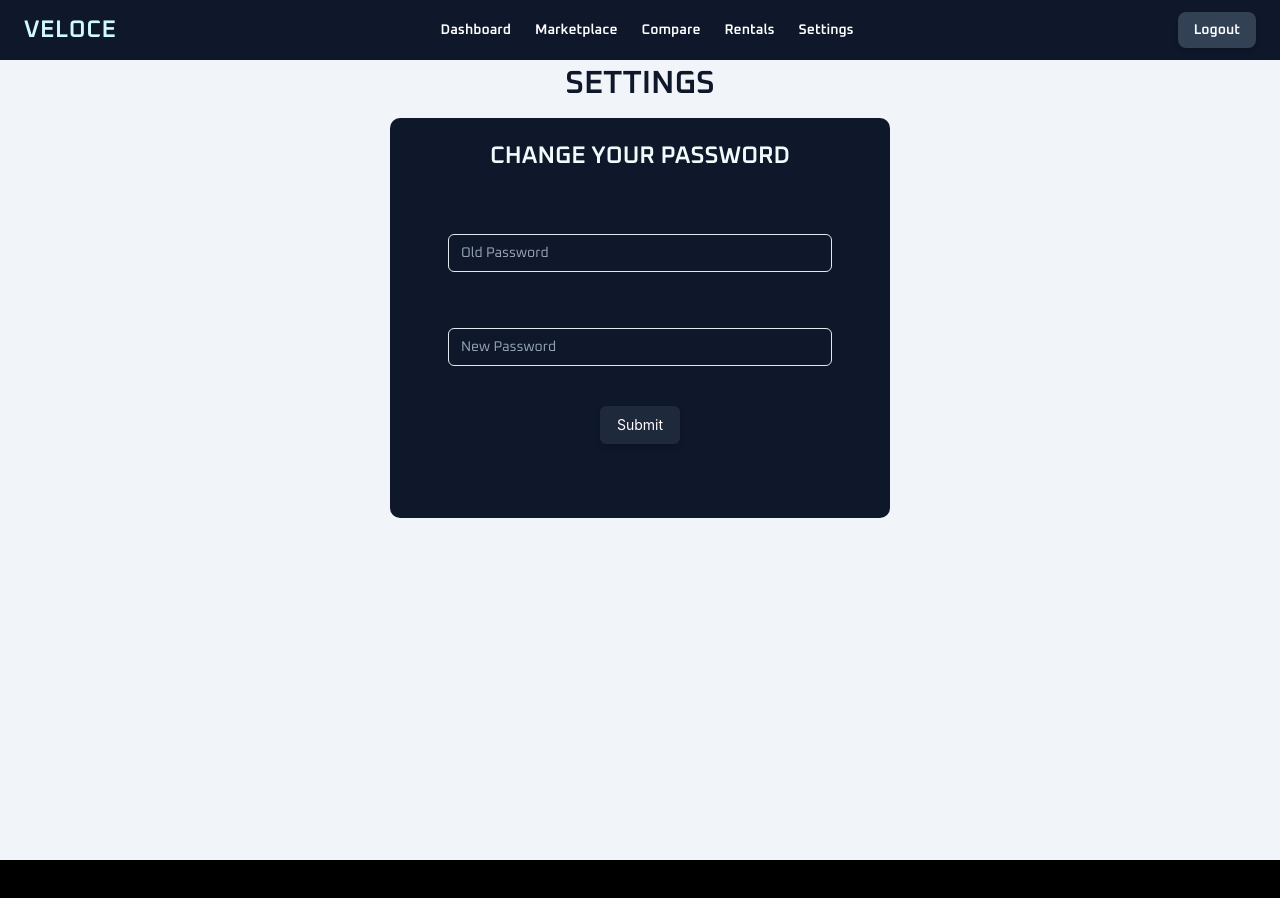
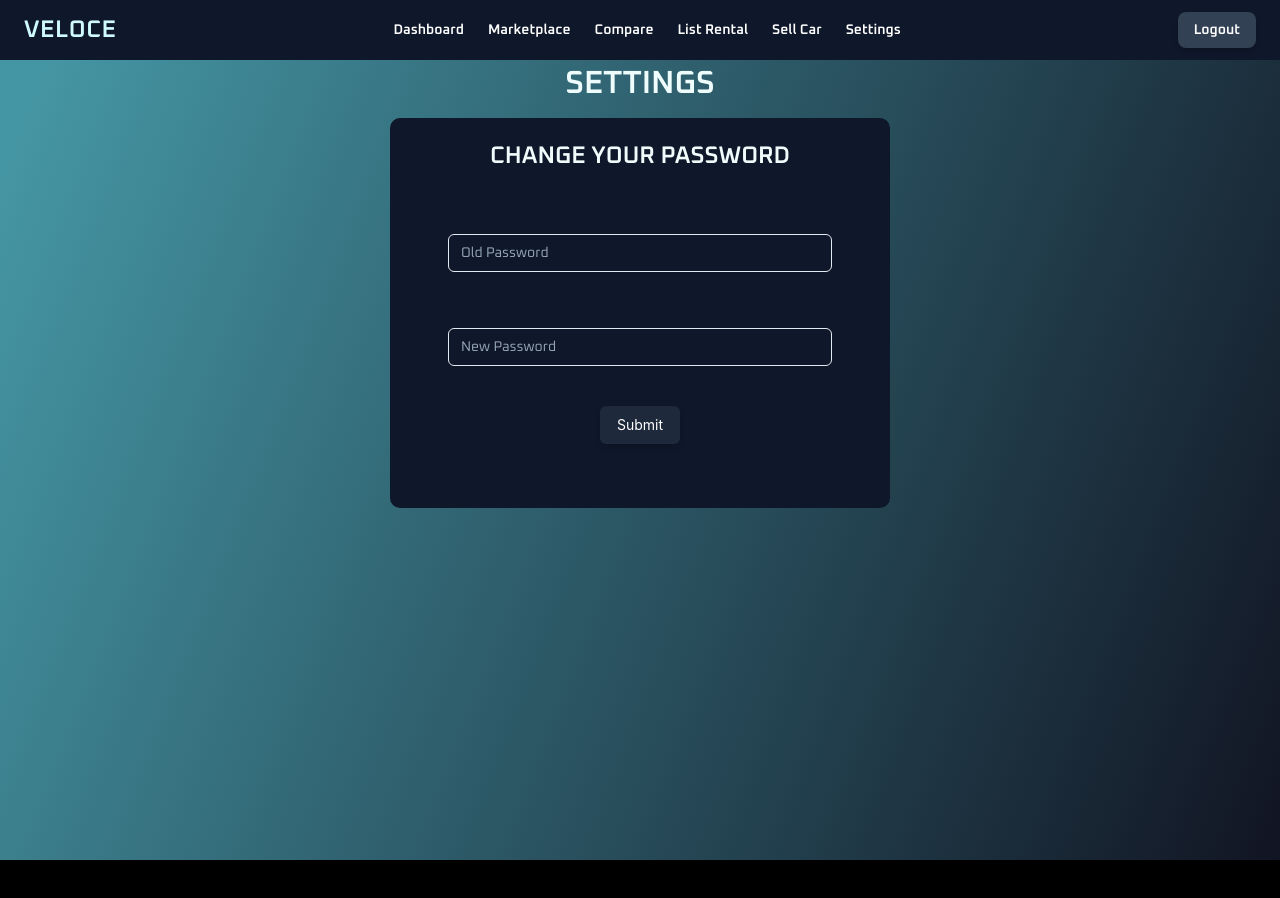
Before and after one commit to BLAXON7/CAR_MANAGEMENT_SYSTEM-Using-React-Node.JS-MSSQL-And-Express, a React (Create React App) app in the folder frontend/: page /Settings in a window 1280 px wide. Shown: the top 898 px of the page. Built offline with nearby package versions, Linux system fonts and the light colour scheme; sample sign-in values are in the browser's storage.

Commit message:
fully updated

```diff
--- a/frontend/src/App.js
+++ b/frontend/src/App.js
@@ -8,6 +8,7 @@ import Compare from "./routes/Compare";
 import MarketPlace from "./routes/Marketplace";
 import Rentals from "./routes/Rentals";
 import Setting from "./routes/Settings";
+import Seller from "./routes/Seller";
 
 const App = () => {
   const [loggedIn, Islogged] = useState(() => {
@@ -25,6 +26,7 @@ const App = () => {
           <Route path="/Marketplace" element={<MarketPlace loggedIn={loggedIn} />} />
           <Route path="/Settings" element={<Setting loggedIn={loggedIn} />} />
           <Route path="/Rentals" element={<Rentals loggedIn={loggedIn} />} />
+          <Route path="/Sellers" element={<Rentals loggedIn={loggedIn} />} />
         </Routes>
       </div>
     </Router>
--- a/frontend/src/routes/Navigation.jsx
+++ b/frontend/src/routes/Navigation.jsx
@@ -32,7 +32,10 @@ const Nav = () => {
             <Link to="/Compare" className="hover:text-gray-300">Compare</Link>
           </li>
           <li>
-            <Link to="/Rentals" className="hover:text-gray-300">Rentals</Link>
+            <Link to="/Rentals" className="hover:text-gray-300">List Rental</Link>
+          </li>
+          <li>
+            <Link to="/Sellers" className="hover:text-gray-300">Sell Car</Link>
           </li>
           <li>
             <Link to="/Settings" className="hover:text-gray-300">Settings</Link>
--- a/frontend/src/routes/Compare.jsx
+++ b/frontend/src/routes/Seller.jsx
@@ -2,7 +2,7 @@ import React, { useEffect  } from "react";
 import {useNavigate } from "react-router-dom";
 
 
-const Compare = ({loggedIn}) => {
+const Seller = ({loggedIn}) => {
   const Navigate = useNavigate();
 
   useEffect (()=>
@@ -15,10 +15,10 @@ const Compare = ({loggedIn}) => {
     },[[Navigate, loggedIn]])
   return (
     <div style={{textAlign:"center", fontFamily: "Impact, sans-serif",fontSize:30}}>
-      COMPARE
+      Seller
     </div>
   );
 };
 
 
-export default Compare;
+export default Seller;
--- a/frontend/src/routes/Settings.css
+++ b/frontend/src/routes/Settings.css
@@ -1,6 +1,8 @@
 .body
 {
-    background-color: hsl(210, 40%, 96%); /* Tailwind's slate-100 */
+    background-image: linear-gradient( 111.1deg,  rgba(69,150,164,1) 2.5%, rgba(17,20,34,1) 100.3% );
+
+
     width: 100vw;
     height: 100vh;
 }
@@ -11,7 +13,7 @@
     font-size: xx-large;
     font-family: oxanium;
     font-weight: 900;
-    color: #0f172a;
+    color:  rgb(239, 252, 252);
 }
 .settings
 {
@@ -25,7 +27,7 @@
     border: #0f172a;
     border-radius: 10px;
 
-    height: 400px;
+    height: 390px;
     margin-top: 10px;
     background-color:  #0f172a;
 }
```
